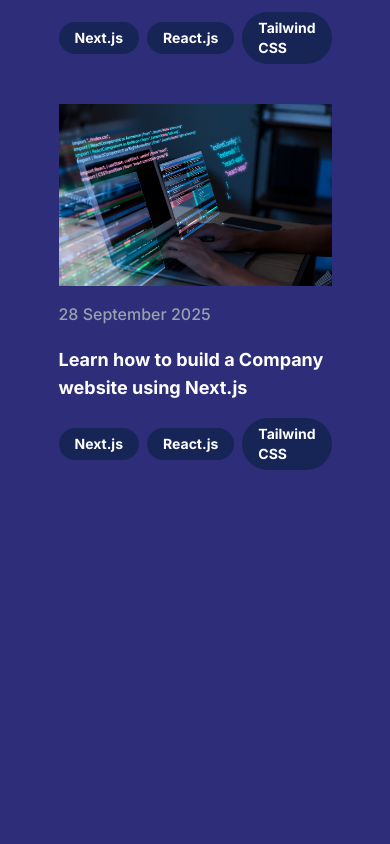
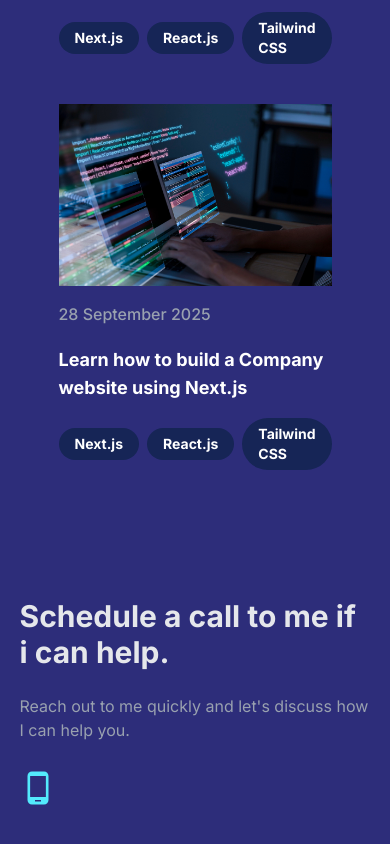
Before and after one commit to Najmul216/my_portfolio_website, a Next.js app: page / in a window 390 px wide. Shown: the part 7497-8341 px from the top of the page. Before the commit the page ends 8031 px from the top, so only its background shows below. Built offline with nearby package versions, Linux system fonts and the light colour scheme.

Commit message:
Contact Section Create

```diff
--- /dev/null
+++ b/components/Home/Contact/Contact.tsx
@@ -0,0 +1,28 @@
+import React from "react";
+
+import { MdPhoneAndroid } from "react-icons/md";
+
+const Contact = () => {
+  return (
+    <div className="pt-16 pb-16">
+      <div className="w-[90%] md:w-[80%] lg:w-[70%] mx-auto grid grid-cols-1 lg:grid-cols-2 gap-10 items-center">
+        {/*Text Content*/}
+        <div>
+          <h1 className="text-3xl sm:text-4xl lg:text-5xl font-bold text-gray-200">
+            Schedule a call to me if i can help.
+          </h1>
+          <p className="text-gray-400 mt-6 text-base sm:text-lg">
+            Reach out to me quickly and let&apos;s discuss how I can help you.
+          </p>
+          <div className="mt-7">
+            <div className="flex items-center space-x-3 mb-4">
+              <MdPhoneAndroid className="w-9 h-9 text-cyan-300" />
+            </div>
+          </div>
+        </div>
+      </div>
+    </div>
+  );
+};
+
+export default Contact;
--- a/components/Home/Home.tsx
+++ b/components/Home/Home.tsx
@@ -6,6 +6,7 @@
 import Skills from "./Skills/Skills";
 import ClientReviews from "./ClientReviews/ClientReviews";
 import BlogSection from "./BlogSection/BlogSection";
+import Contact from "./Contact/Contact";
 
 const Home = () => {
   return (
@@ -17,6 +18,7 @@
       <Skills />
       <ClientReviews />
       <BlogSection />
+      <Contact />
     </div>
   );
 };
```
